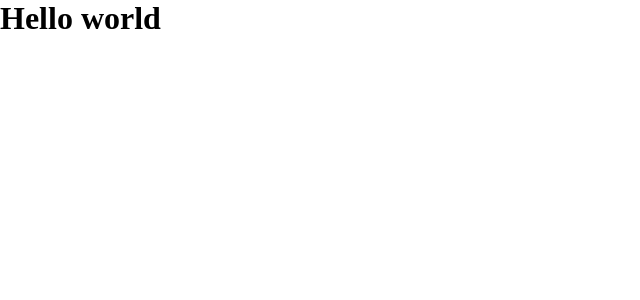
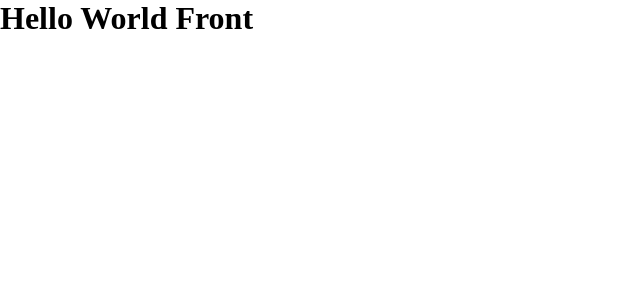
Before and after one commit to mmjck/todo-list-GC, a React (Create React App) app in the folder frontend/: page / in a window 1280 px wide. Shown: the top 300 px of the page, without its empty margins (0-640 px from the left). Built offline with nearby package versions, Linux system fonts and the light colour scheme.

Commit message:
updated App.js

```diff
--- a/frontend/src/App.js
+++ b/frontend/src/App.js
@@ -1,5 +1,5 @@
 function App() {
-  return <h1>Hello world</h1>;
+  return <h1>Hello World Front</h1>;
 }
 
 export default App;
```
